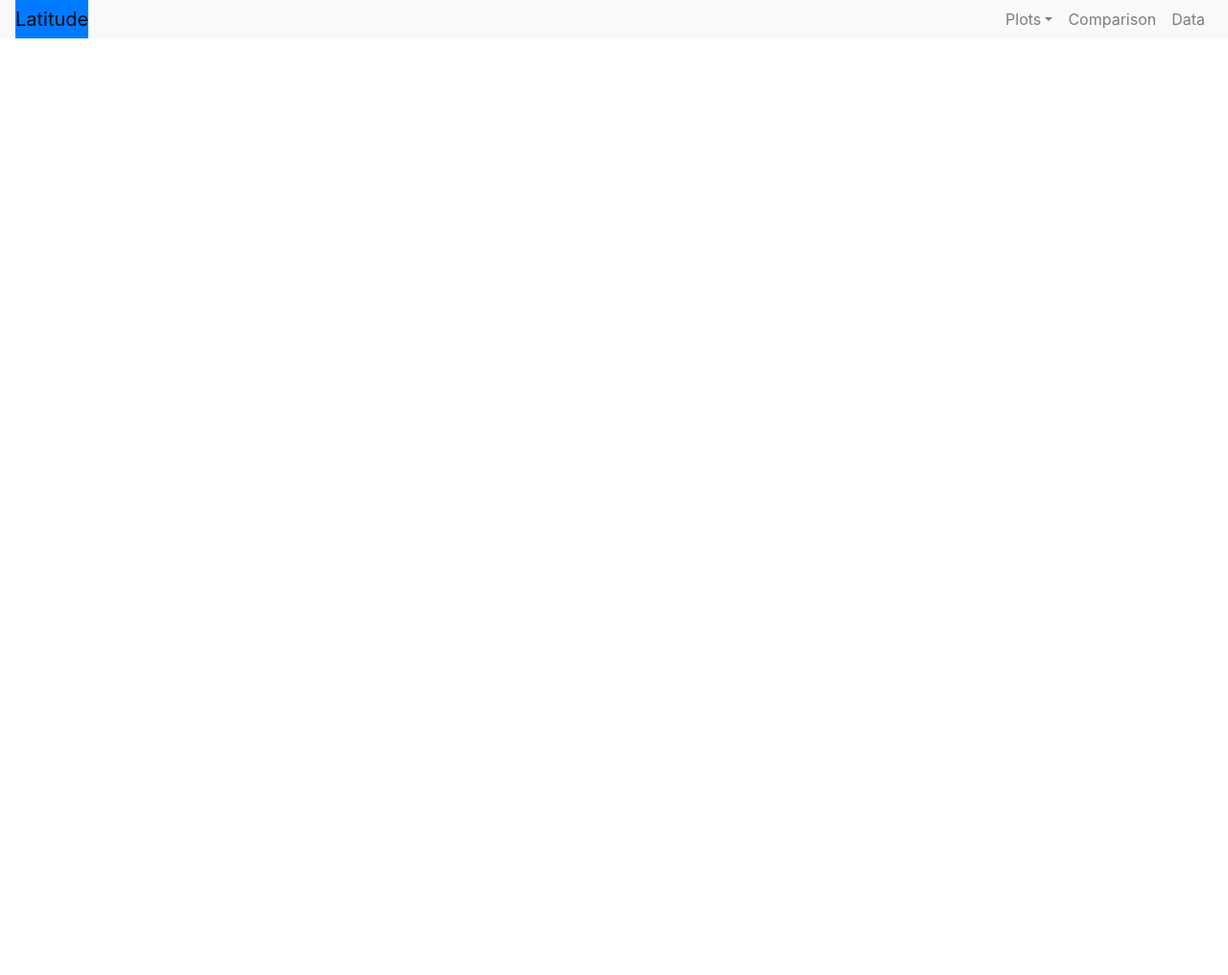
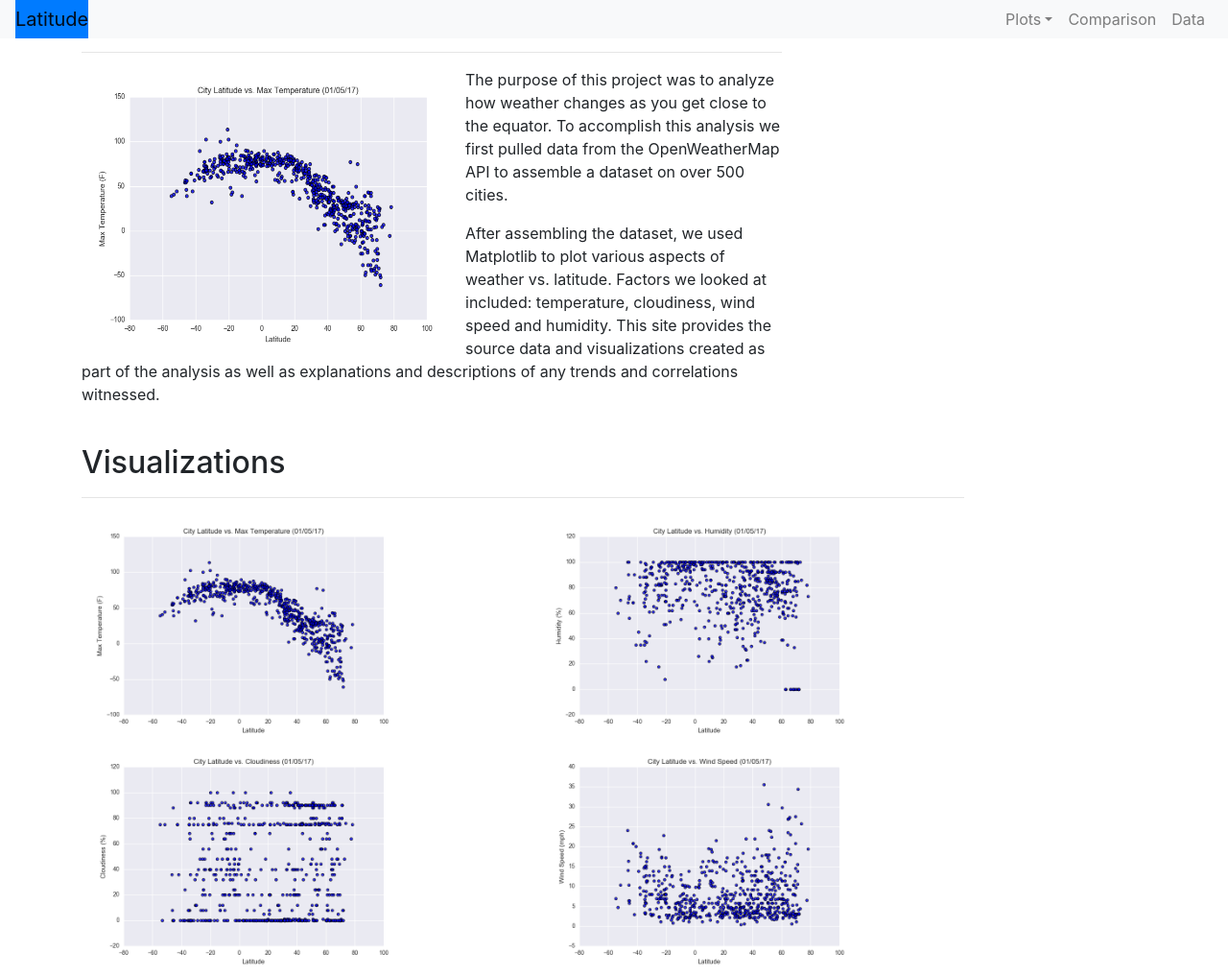
Before and after one commit to abhijitpurru2/Web-Design-Challenge, a plain HTML site: page index.html in a window 1280 px wide. Shown: the whole page at 96% size. Before the commit the page ends 800 px from the top, so only its background shows below. Drawn offline with nearby package versions, Linux system fonts and the light colour scheme.

Commit message:
Add files via upload

```diff
--- a/index.html
+++ b/index.html
@@ -10,6 +10,7 @@
 
 <body>
 
+<div class="navigation">
 <nav class="navbar navbar-light bg-light navbar-expand-lg fixed-top">
   <a class="navbar-brand" style="background-color: #007bff" href="index.html">Latitude</a>
       <button class="navbar-toggler" type="button" data-toggle="collapse" data-target="#navbarSupportedContent"
@@ -39,8 +40,56 @@
       </div>
     </nav>
 
-<div class="container">
+    </div>
+<div class = "container" >
 
+            <div class="row">
+            <div class="col-md-8">
+                <div class="panel panel-default">
+                    <div class="panel-body">
+
+                    <h2>Summary: Latitude vs. X</h2>
+                    <hr>
+                    <img src="assets/images/Fig1.png" height="300" width="400" align="left">
+                    <p class="p1">The purpose of this project was to analyze how weather changes as you get close to the equator.
+                        To accomplish this analysis we first pulled data from the OpenWeatherMap API to assemble a dataset on over 500 cities.</p>
+                     <p class= "p1">After assembling the dataset, we used Matplotlib to plot various aspects of weather vs. latitude.
+                         Factors we looked at included: temperature, cloudiness, wind speed and humidity. This site provides the source data and visualizations
+                         created as part of the analysis as well as explanations and descriptions of any trends and correlations witnessed.
+                    </p>
+
+                    <br>
+                    </div>
+
+            </div>
+            </div>
+            <div class="col-md-10">
+                <div class="panel panel-default">
+                        <div class="panel-body">
+                            <h2>Visualizations</h2>
+                            <hr>
+
+                            <div class="row" >
+                                <div class="col-6">
+                                    <a href="temp.html"><img src="assets/images/Fig1.png" width="350"></a>
+                                </div>
+                                <div class="col-6">
+                                    <a href="hum.html"><img src="assets/images/Fig2.png" width="350"></a>
+                                </div>
+                            </div>
+                            <div class="row">
+                                <div class="col-6">
+                                    <a href="cloud.html"><img src="assets/images/Fig3.png" width="350"></a>
+                                </div>
+                                <div class="col-6">
+                                    <a href="wind.html"><img src="assets/images/Fig4.png" width="350"></a>
+                                </div>
+                            </div>
+
+                        </div>
+                </div>
+            </div>
+    </div>
 
 </div>
 
```
